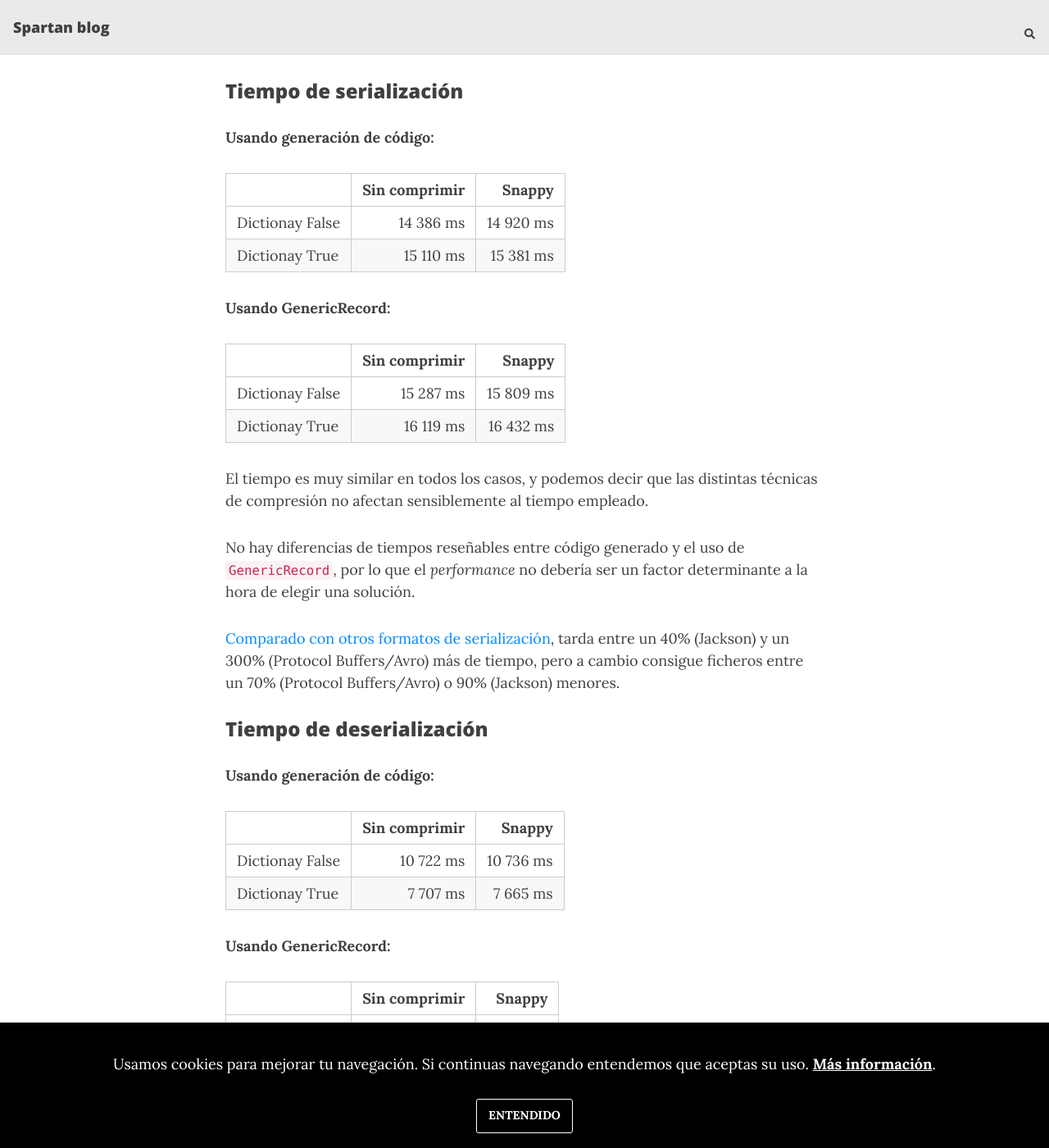
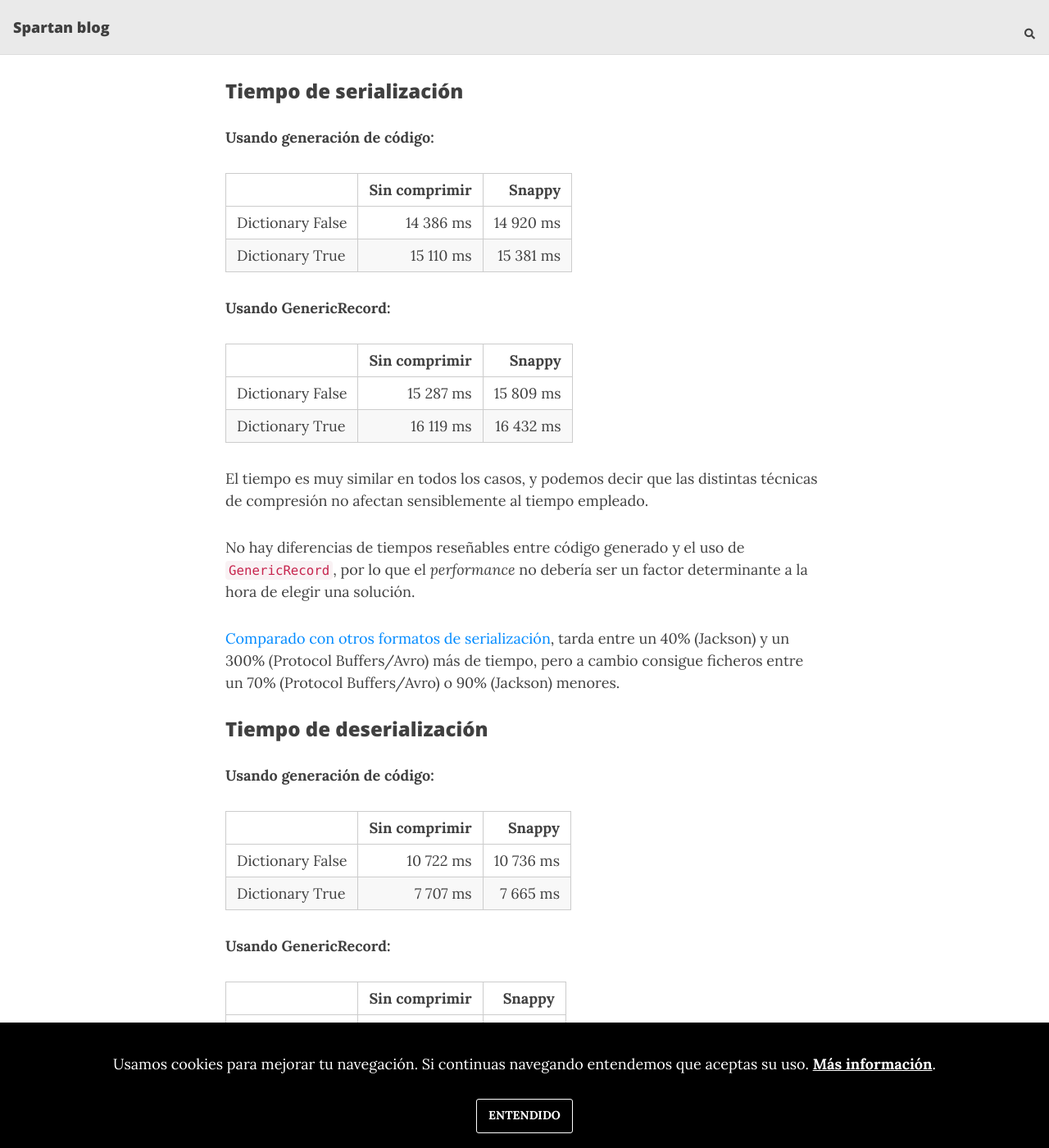
Before and after one commit to jerolba/jerolba.github.io, a Jekyll site: the page built from _posts/2023-11-22-trabajando-con-ficheros-parquet-en-java-usando-avro.md, in a window 1280 px wide and 1400 px high, scrolled down 8817 px. Shown: the whole window at 82% size. Built offline with Jekyll 4.4.1, drawn with Linux system fonts in a browser that asks for light colours; nearby versions of some CDN libraries; comment, search, counter and statistics services are not loaded; some of the changed text lies outside the part shown.

Commit message:
Fix Dictionay typo

```diff
--- a/_posts/2023-11-22-trabajando-con-ficheros-parquet-en-java-usando-avro.md
+++ b/_posts/2023-11-22-trabajando-con-ficheros-parquet-en-java-usando-avro.md
@@ -290,8 +290,8 @@ Tanto usando generación de código como GenericRecord, el resultado es el mismo
 
 |   | Sin comprimir | Snappy |
 |---|---:|---:|
-| Dictionay False | 1 034 MB | 508 MB |
-| Dictionay True  |   289 MB | 281 MB |
+| Dictionary False | 1 034 MB | 508 MB |
+| Dictionary True  |   289 MB | 281 MB |
 
 Dadas la diferencia de tamaños, podemos ver que en mi ejemplo sintético el uso de diccionarios comprime bastante la información, mejor que el propio algoritmo de Snappy. La activación de la compresión o no vendrá dada por la penalización en rendimiento que suponga.
 
@@ -301,15 +301,15 @@ Dadas la diferencia de tamaños, podemos ver que en mi ejemplo sintético el uso
 
 |    | Sin comprimir | Snappy |
 |:---|---:|---:|
-| Dictionay False | 14 386 ms | 14 920 ms |
-| Dictionay True  | 15 110 ms | 15 381 ms |
+| Dictionary False | 14 386 ms | 14 920 ms |
+| Dictionary True  | 15 110 ms | 15 381 ms |
 
 **Usando GenericRecord:**
 
 |   | Sin comprimir | Snappy |
 |---|---:|---:|
-| Dictionay False | 15 287 ms | 15 809 ms |
-| Dictionay True  | 16 119 ms | 16 432 ms |
+| Dictionary False | 15 287 ms | 15 809 ms |
+| Dictionary True  | 16 119 ms | 16 432 ms |
 
 El tiempo es muy similar en todos los casos, y podemos decir que las distintas técnicas de compresión no afectan sensiblemente al tiempo empleado.
 
@@ -323,15 +323,15 @@ No hay diferencias de tiempos reseñables entre código generado y el uso de `Ge
 
 |   | Sin comprimir | Snappy |
 |---|---:|---:|
-| Dictionay False | 10 722 ms | 10 736 ms |
-| Dictionay True  |  7 707 ms |  7 665 ms |
+| Dictionary False | 10 722 ms | 10 736 ms |
+| Dictionary True  |  7 707 ms |  7 665 ms |
 
 **Usando GenericRecord:**
 
 |   | Sin comprimir | Snappy |
 |---|---:|---:|
-| Dictionay False | 12 089 ms | 11 931 ms |
-| Dictionay True  |  8 374 ms |  8 451 ms |
+| Dictionary False | 12 089 ms | 11 931 ms |
+| Dictionary True  |  8 374 ms |  8 451 ms |
 
 En este caso el uso del diccionario tiene un impacto relevante en el tiempo, al ahorrarse decodificar información que está repetida. Definitivamente no hay una razón para desactivar la funcionalidad.
 
@@ -345,8 +345,8 @@ Para poner en perspectiva el rendimiento, en mi portátil lee 50 000 `Organizati
 
 |   | Sin comprimir | Snappy |
 |---|---:|---:|
-| Dictionay False | 289 ms | 304 ms |
-| Dictionay True  | 195 ms | 203 ms |
+| Dictionary False | 289 ms | 304 ms |
+| Dictionary True  | 195 ms | 203 ms |
 
 Confirmamos la promesa de que si accedemos a un subconjunto de columnas, leeremos y decodificaremos mucha menos información. En este caso **emplea un 2.5% del tiempo**, o lo que es lo mismo, **es 40 veces más rápido** procesando el mismo fichero.
 
```
Also changed, not shown: _posts/2023-12-03-trabajando-con-ficheros-parquet-en-java-usando-protocol-buffers.md (+6 -6 lines).
